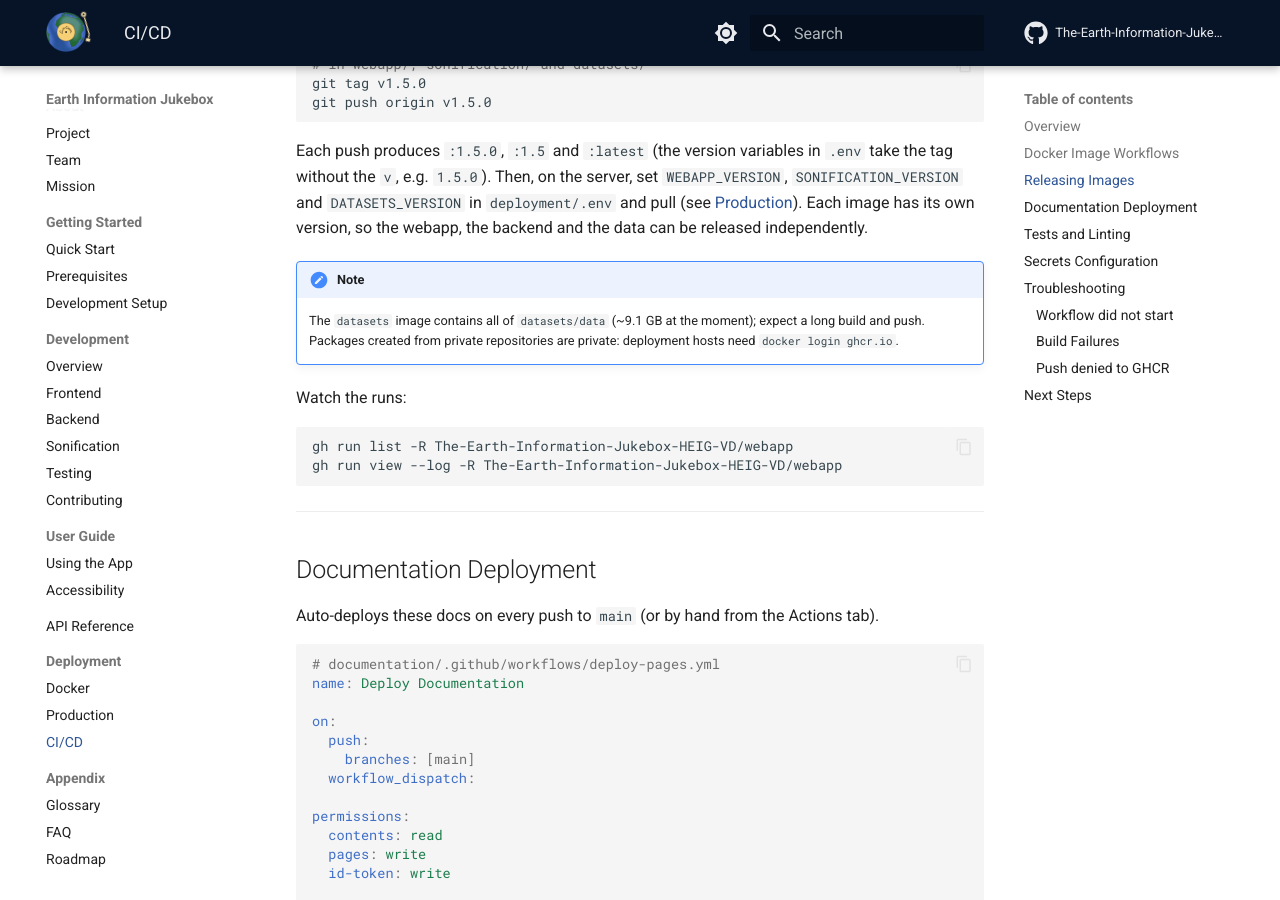
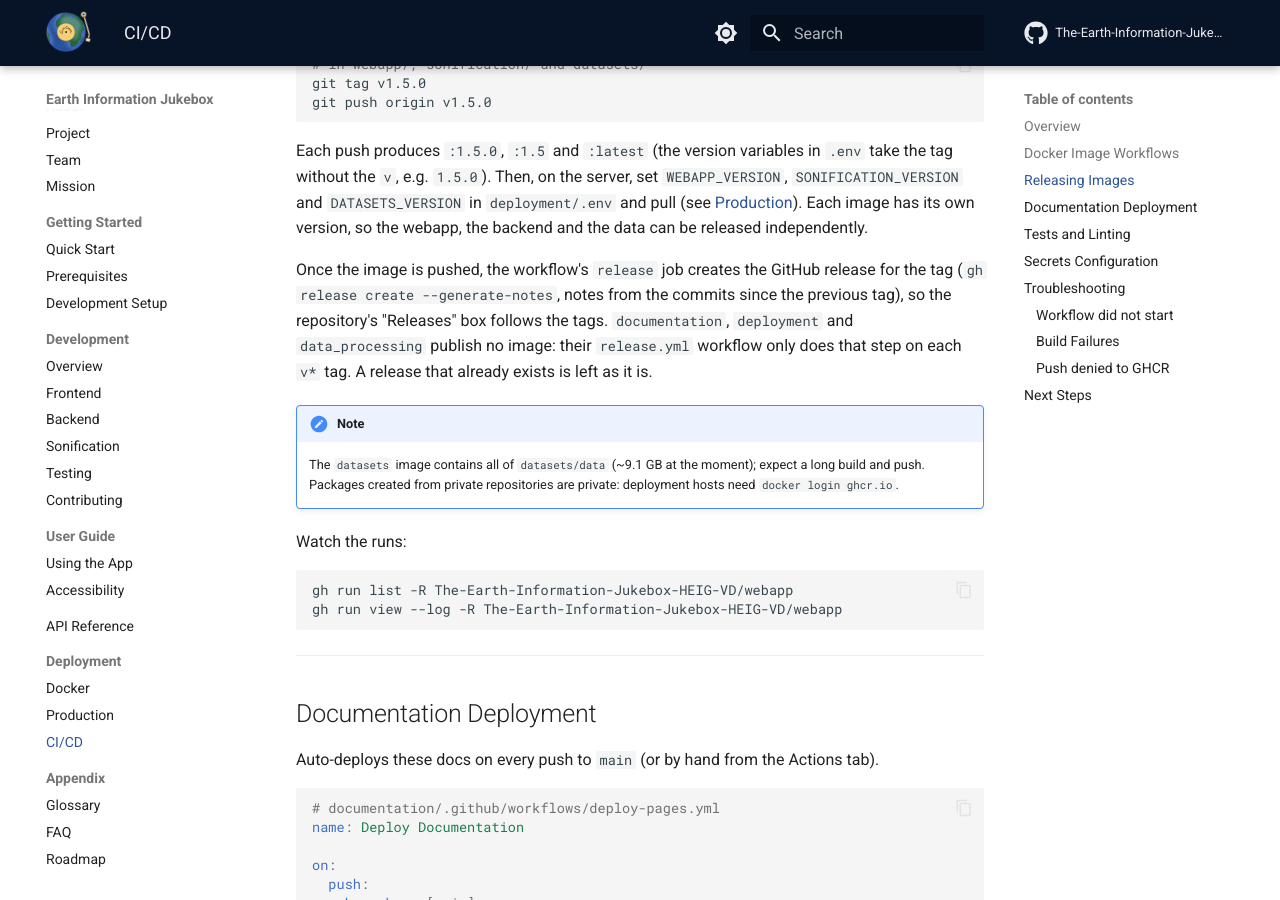
Before and after one commit to The-Earth-Information-Jukebox-HEIG-VD/documentation, an MkDocs documentation site: the page built from docs/deployment/ci-cd.md, in a window 1280 px wide and 900 px high, scrolled down 2762 px. Built offline with MkDocs 1.6.1 and Material for MkDocs 9.7.7, drawn with Linux system fonts in a browser that asks for light colours; comment, search, counter and statistics services are not loaded.

Commit message:
ci: create a GitHub release for each v* tag; document the release job
Co-Authored-By: Claude Opus 5.5 <noreply@anthropic.com>

```diff
--- a/docs/deployment/ci-cd.md
+++ b/docs/deployment/ci-cd.md
@@ -117,6 +117,11 @@ git push origin v1.5.0
 Each push produces `:1.5.0`, `:1.5` and `:latest` (the version variables in `.env` take the tag without the `v`, e.g. `1.5.0`). Then, on the server, set `WEBAPP_VERSION`, `SONIFICATION_VERSION` and
 `DATASETS_VERSION` in `deployment/.env` and pull (see [Production](production.md#updating)). Each image has its own
 version, so the webapp, the backend and the data can be released independently.
+
+Once the image is pushed, the workflow's `release` job creates the GitHub release for the tag (`gh release create
+--generate-notes`, notes from the commits since the previous tag), so the repository's "Releases" box follows the
+tags. `documentation`, `deployment` and `data_processing` publish no image: their `release.yml` workflow only does
+that step on each `v*` tag. A release that already exists is left as it is.
 
 !!! note
     The `datasets` image contains all of `datasets/data` (~9.1 GB at the moment); expect a long build and push.
```
Also changed, not shown: 1 other file.
